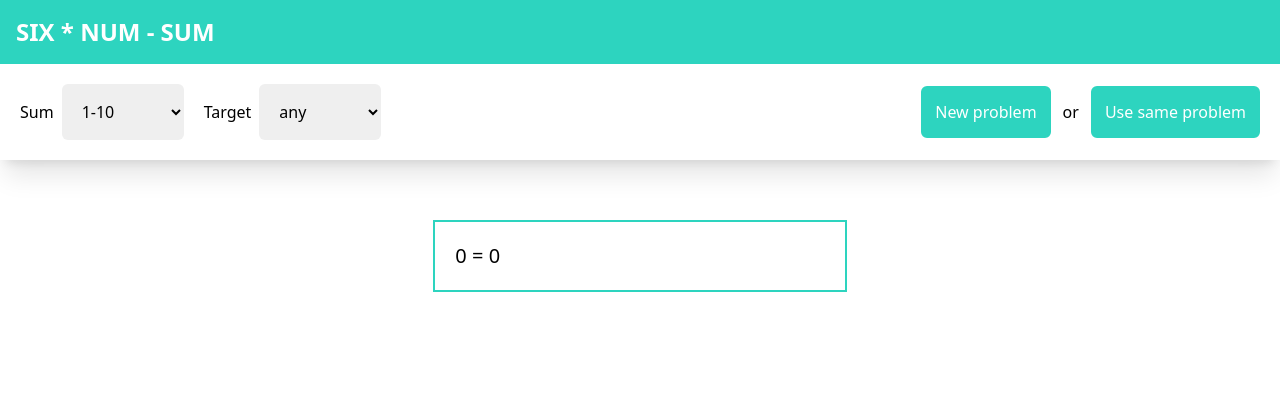
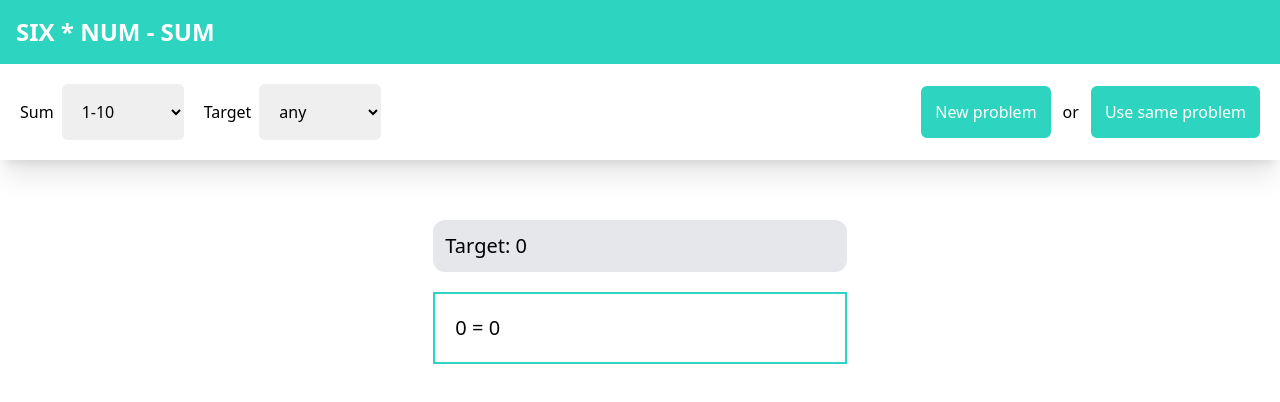
Before and after one commit to chris434/six-num-sum, a SvelteKit app: page / in a window 1280 px wide. Shown: the top 402 px of the page. Built offline with nearby package versions, Linux system fonts and the light colour scheme.

Commit message:
feat: sum bar

```diff
--- a/src/components/operatorButtons.svelte
+++ b/src/components/operatorButtons.svelte
@@ -10,7 +10,7 @@
 
 </script>
 
-<section class="flex  justify-between gap-5 p-3  rounded-lg {disabled?'opacity-25':''}">
+<section class="flex  justify-center gap-5 p-3  rounded-lg {disabled?'opacity-25':''}">
     {#if $problem.numbers.length}
     {#each OPERATORS as operator }
         <Button {disabled}  onclick={()=> addToSum({action:'operator',value:operator})} className="w-12 h-12">{operator}</Button>
--- a/src/components/sumBar.svelte
+++ b/src/components/sumBar.svelte
@@ -5,6 +5,6 @@
         return value
     }).join(' ')
 </script>
-<section class="lg:w-4/12 md:w-6/12 sm:w-8/12 w-full  border-2 p-5 border-teal-400">
+<section class="w-full border-2 p-5 border-teal-400">
     <div class="text-xl">{!$problem.userExpression.length?0:sum} = {$problem.userResult}</div>
 </section>
--- /dev/null
+++ b/src/components/targetBar.svelte
@@ -0,0 +1,9 @@
+<script lang="ts">
+    import {getProblem} from '../contexts/problemContext'
+    const problem = getProblem()
+</script>
+
+<div class="bg-gray-200 p-3 rounded-xl text-xl w-full mb-5">
+    Target:
+    {$problem.problem.result}
+</div>
--- a/src/routes/+page.svelte
+++ b/src/routes/+page.svelte
@@ -2,6 +2,7 @@
 	import NumberButtons from "../components/numberButtons.svelte";
 	import OperatorButtons from "../components/operatorButtons.svelte";
 	import SumBar from "../components/sumBar.svelte";
+	import TargetBar from "../components/targetBar.svelte";
 
 
 
@@ -11,8 +12,10 @@
 <div class="flex justify-center p-5 ">
   <NumberButtons/>
 </div>
-
-<div class="flex items-center p-5 flex-col ">
+<div class="flex items-center p-5 flex-col">
+  <div class="lg:w-4/12 md:w-6/12 sm:w-8/12 w-full  ">
+  <TargetBar/>
         <SumBar/>
       <OperatorButtons/>
 </div>
+</div>
```
